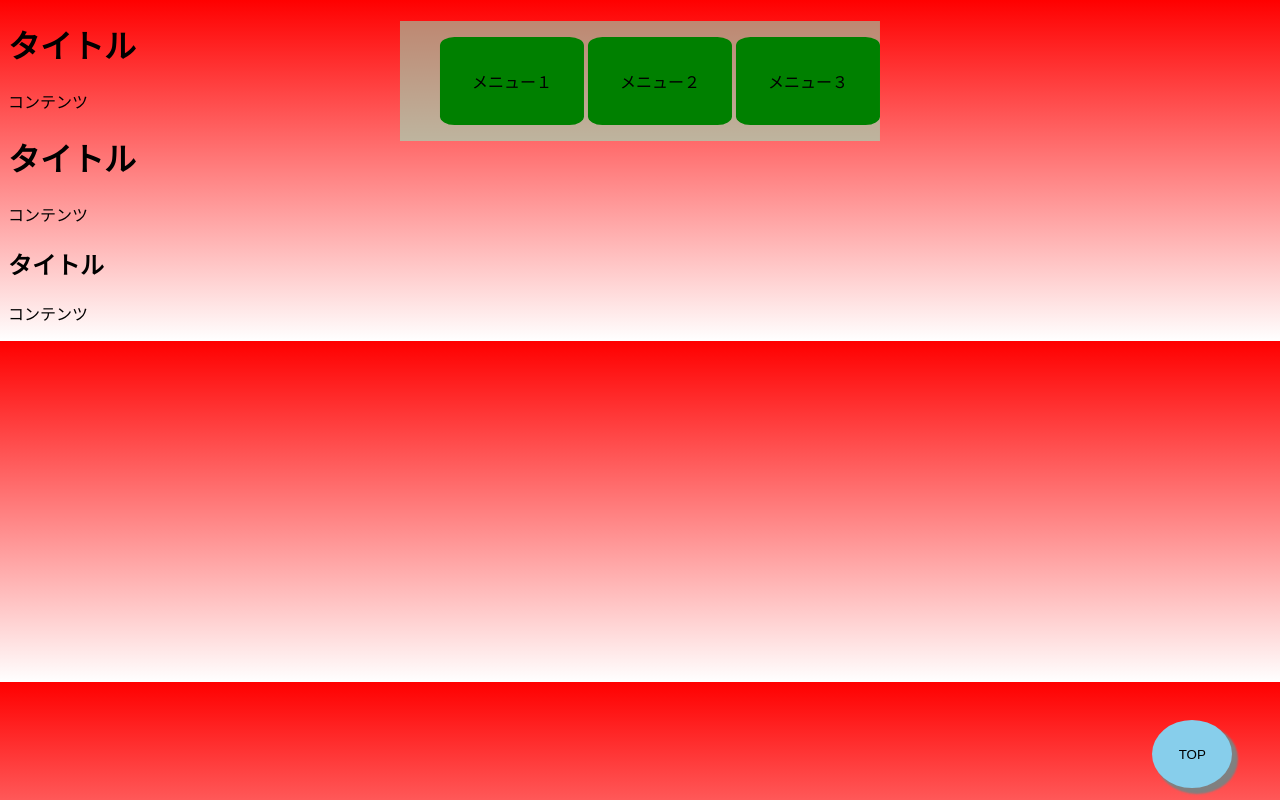
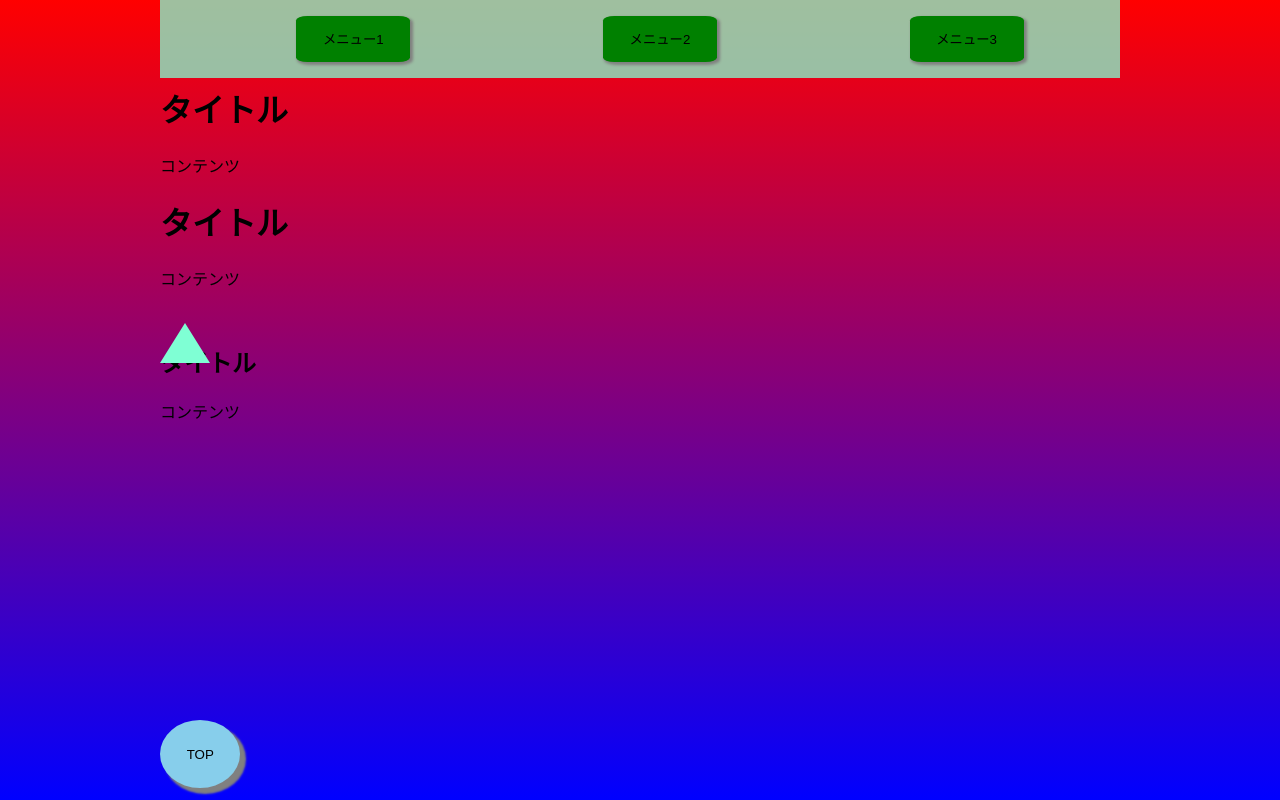
Before and after one commit to KazumaOhura/WebSite, a plain HTML site: page index.html in a window 1280 px wide. Drawn offline with Linux system fonts and the light colour scheme.

Commit message:
メニュー部分完成。wrapper、container、header、footerを用意。 wrapperにflexを使用。

```diff
--- a/index.html
+++ b/index.html
@@ -10,23 +10,42 @@
 
 <body>
 
-    <div class="container">
-    <header id="menu">
-        <ul>
-            <li>メニュー１</li>
-            <li>メニュー２</li>
-            <li>メニュー３</li>
-        </ul>
-    </header>
+    <div class="wrapper">
+        <header>
+            <ul class="menu">
+                <li class="menu_item"><input type="button" value="メニュー1"></li>
+                <li class="menu_item"><input type="button" value="メニュー2"></li>
+                <li class="menu_item"><input type="button" value="メニュー3"></li>
+            </ul>
+        </header>
 
-    <h1 class="title">タイトル</h1>
-    <p class="content">コンテンツ</p>
-    <h1 class="title">タイトル</h1>
-    <p class="content">コンテンツ</p>
-    <h2 class="title">タイトル</h2>
-    <p class="content">コンテンツ</p>
+        <div class="container">
+            <span class="contentsBlock">
+                <span class="headLine_star"></span>
+                <span class="contents">
+                <h1 class="contents_title">タイトル</h1>
+                <p class="contents_item">コンテンツ</p>
+                </span>
+            </span>
+            <span class="contentsBlock">
+                <span class="headLine_star"></span>
+                <span class="contents">
+                <h1 class="contents_title">タイトル</h1>
+                <p class="contents_item">コンテンツ</p>
+                </span>
+            </span>
+            <span class="contentsBlock">
+                <span class="headLine_triangle"></span>
+                <span class="contents">
+                <h2 class="contents_itle">タイトル</h2>
+                <p class="contents_item">コンテンツ</p>
+                </span>
+            </span>
 
-    <input id="goTop" type="button" value="TOP"></input>
+        <input id="toTop" type="button" value="TOP" onclick="window.scroll(0,0);"></input>
+        </div>
+
+        <!-- <fotter>コピーライト</fotter> -->
 
     </div>
 
--- a/script/script.js
+++ b/script/script.js
@@ -1,9 +1,15 @@
 var correctionBorder = (element) =>{
     widthelement.style.
 
-    return;
 }
 
-var main = () =>{
+/*
+var goTop = () =>{
+    let element = document.getElementById("goTop");
+
+    if(element.onclick()){
+        window.scroll(0, 0);
+    }
 
 }
+*/
--- a/style/style.css
+++ b/style/style.css
@@ -1,39 +1,102 @@
 
 body {
-    background: linear-gradient( red, white);
+    background: linear-gradient( red, purple, blue);
+    background-size: cover;
+    background-repeat: no-repeat;
+    margin: 0;
+    min-height: 100vh;
+    min-width: auto;
+}
+
+.wrapper{
+    display: flex;
+    max-width:75vw;
+    margin:0 auto;
+}
+
+header {
+    position: fixed;
+    display:inline-block;
+    background-color: rgba(127,255,212,75%);
+    width: 75%;
+}
+
+.menu {
+    display: flex;
+    align-items: center;
+    justify-content: space-around;
+    margin:1em 0em;
+}
+
+.menu_item {
+    border-radius: 10%;
+    margin: 0em 1em;
+    list-style: none;
+}
+
+.menu_item > input{
+    background-color: green;
+    padding: 1em 2em;
+    border-radius: 10%;
+    border-style: none;
+    box-shadow: 2px 2px 3px 1px gray;
+    outline:none;
+}
+
+#menu > span > input:hover{
+    background-color: aquamarine;
 }
 
 .container {
+    position: relative;
+    display: inline-block;
+    width:100%;
+    margin:4em 0%;
+}
+
+.contentsBlock {
+    display: block;
+    width:inherit;
 
 }
 
-#menu {
-    position: fixed;
-    display:inline-block;
-    background-color: rgba(127,255,212,50%);
-    left:50%;
-    transform: translateX(-50%);
+.headLine_star {
+    position:relative;
+    background-color: aqua;
+    width: 100px; height: 100px;
+    transform:rotateX(45deg);
+
 }
 
-#menu > ul {
-    display:inline-block;
-    list-style: none;
+.headLine_triangle{
+    position: relative;
+    width:0px; height:0px;
+    background:transparent;
+    border-bottom:40px solid aquamarine;
+    border-left:25px solid transparent;
+    border-right:25px solid transparent;
+
 }
 
-#menu > ul > li {
-    display: inline-block;
-    vertical-align: middle;
-    background-color: green;
-    border-radius: 10%;
-    padding:2em;
+.contents {
+    display: block;
 }
 
-#goTop{
+.contents_title {
+
+}
+
+.contents_item {
+
+}
+
+#toTop{
     position:fixed;
     display: inline-block;
     background-color:skyblue;
     border-style: none;
-    left:90vw; top:90vh;
+    text-align: right;
+    top:90%;
     padding:2em;
     border-radius: 50%;
     box-shadow: 5px 5px 2px 1px gray;
```
